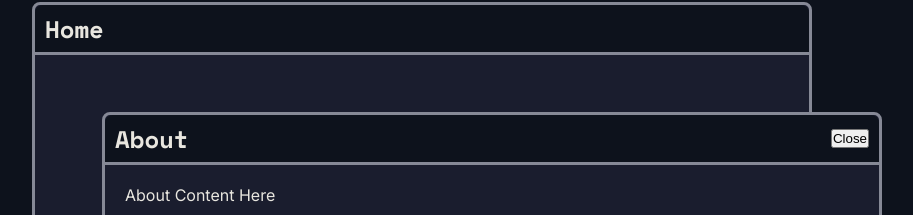
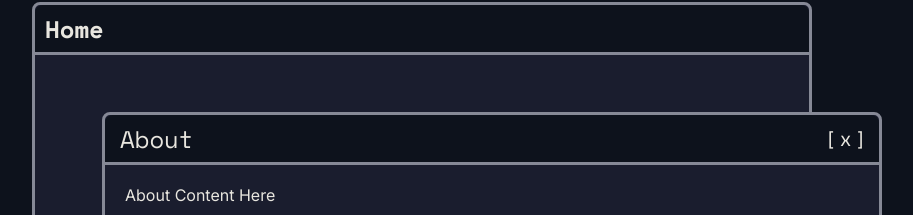
Before and after one commit to TapJc/briansida-portfolio, a React (Vite) app: page / in a window 1280 px wide. Both pictures are taken after a click on the button "About". Shown: the part 168-383 px from the top of the page, without its empty margins (218-1131 px from the left). Built offline with nearby package versions, Linux system fonts and the light colour scheme.

Commit message:
Add CloseButton component and integrated it into Panel

```diff
--- /dev/null
+++ b/src/components/CloseButton.tsx
@@ -0,0 +1,13 @@
+import styles from "../styles/CloseButton.module.css"
+
+function CloseButton({onClick, title} : {onClick: () => void; title: string}) {
+  return (
+    <button className={styles.closeButton} onClick={onClick}>
+      <span className={styles.bracket}>[</span>
+      <span className={styles.title}>{title}</span>
+      <span className={styles.bracket}>]</span>
+    </button>
+  );
+}
+
+export default CloseButton;
--- a/src/components/Panel.tsx
+++ b/src/components/Panel.tsx
@@ -1,6 +1,7 @@
-import React from 'react';
-import styles from '../styles/Panel.module.css';
-import { useState, useEffect, useRef } from 'react';
+import React from "react";
+import styles from "../styles/Panel.module.css";
+import CloseButton from "./CloseButton"
+import { useState, useEffect, useRef } from "react";
 
 interface PanelProps {
   title: string;
@@ -89,11 +90,11 @@ function Panel({title, initialX, initialY, maxWidth, maxHeight, zIndex, onClose,
       <div style={ {maxWidth: maxWidth, maxHeight: maxHeight, top:`${position.y}px`, left:`${position.x}px`, zIndex: zIndex} } className={styles.panel} onMouseDown={onRaise}>
         <div ref={titleBarRef} className={styles.titleBar} onMouseDown={handleMouseDown}>
           <span>{title}</span>
-          <button onClick={onClose}>Close</button>
+          <CloseButton onClick={onClose} title="x"/>
         </div>
         <div className={styles.content}>{children}</div>
       </div>
-      )
+    );
   }
 
 export default Panel;
--- /dev/null
+++ b/src/styles/CloseButton.module.css
@@ -0,0 +1,29 @@
+.closeButton {
+  background: none;
+  border: none;
+  padding: 0;
+  cursor: pointer;
+
+  transition: transform 0.2s ease;
+}
+
+.closeButton:hover {
+  transform: scale(1.1);
+}
+
+.bracket {
+  font-family: var(--font-body);
+  font-size: 1.2rem;
+
+  color: var(--color-text);
+}
+
+.title {
+  font-family: var(--font-heading);
+  font-size: 1.3rem;
+
+  padding-left: 5px;
+  padding-right: 5px;
+
+  color: var(--color-text);
+}
--- a/src/styles/Panel.module.css
+++ b/src/styles/Panel.module.css
@@ -21,10 +21,9 @@
 
   font-family: var(--font-heading);
   font-size: 1.5rem;
-  font-weight: bold;
 
   height: 50px;
-  padding: 0 10px;
+  padding: 0 15px;
   background-color: var(--color-background);
 
   border-bottom: 3px solid var(--color-border);
```
